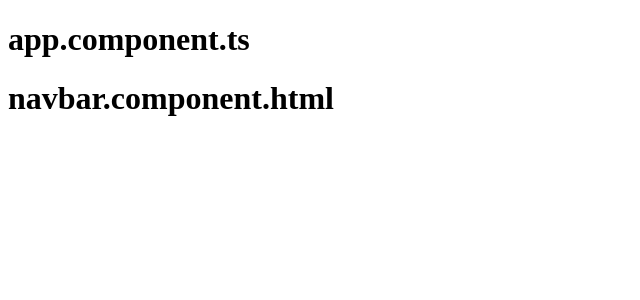
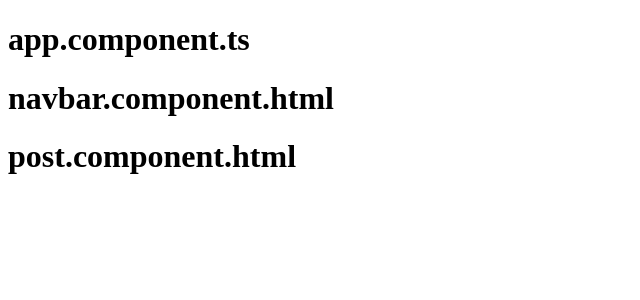
Before and after one commit to hirudilsh/AngularNgIntro, an Angular app: page / in a window 1280 px wide. Shown: the top 300 px of the page, without its empty margins (0-640 px from the left). Built offline with nearby package versions, Linux system fonts and the light colour scheme.

Commit message:
Create angular component using angular cli

```diff
--- a/src/app/app.component.html
+++ b/src/app/app.component.html
@@ -1,3 +1,4 @@
 <h1>app.component.ts</h1>
 
 <app-navbar></app-navbar>
+<app-post></app-post>
--- a/src/app/app.module.ts
+++ b/src/app/app.module.ts
@@ -4,11 +4,13 @@
 import { AppRoutingModule } from './app-routing.module';
 import { AppComponent } from './app.component';
 import { NavbarComponent } from './navbar/navbar.component';
+import { PostComponent } from './post/post.component';
 
 @NgModule({
   declarations: [
     AppComponent,
-    NavbarComponent
+    NavbarComponent,
+    PostComponent
   ],
   imports: [
     BrowserModule,
--- /dev/null
+++ b/src/app/post/post.component.html
@@ -0,0 +1 @@
+<h1>post.component.html</h1>
```
Also changed, not shown: src/app/post/post.component.ts (added, +10 -0 lines), src/app/post/post.component.css (added), 1 other file (tests, documents, lock files or other folders).
